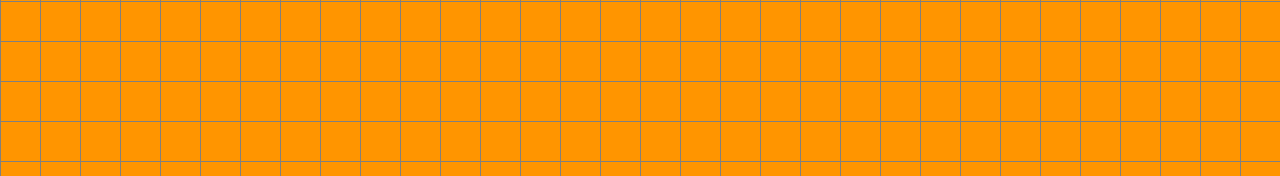
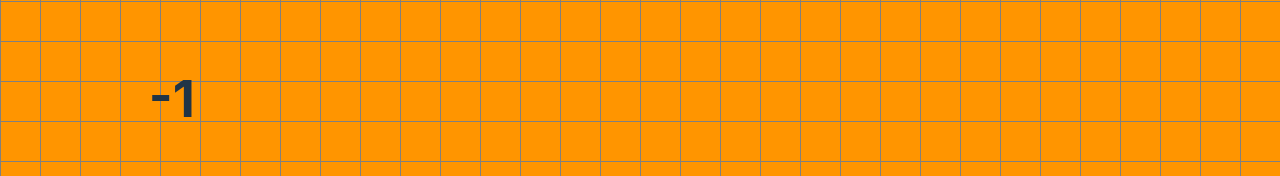
Before and after one commit to aandrepingu/FoCSTools, a React (Vite) app in the folder FoCSTools Site/: page / in a window 1280 px wide. Shown: the part 199-375 px from the top of the page. Built offline with nearby package versions, Linux system fonts and the light colour scheme.

Commit message:
CFG Remove-Update

```diff
--- a/FoCSTools Site/src/pages/CFG.tsx
+++ b/FoCSTools Site/src/pages/CFG.tsx
@@ -4,33 +4,44 @@ import "./CFG.css";
 export default function CFG() {
   const [count, setCount] = useState<number>(0);
   const [text, setText] = useState<string[]>([]);
+  const [currentTextIndex, setCurrentTextIndex] = useState<number>(count - 1);
+
+  function onTextClick(index: number) {
+    setCurrentTextIndex(index);
+    //console.log(currentTextIndex);
+  }
 
   function onAdd() {
-      setCount(count+1);
-      const newText = [...text, ''];
+    setCurrentTextIndex(count);
+    setCount(count + 1);
+    const newText = [...text, ""];
     setText(newText);
   }
 
   function onRemove() {
-      if(count > 1){
-        setCount(count-1);
-      }
-      const newText = [...text];
-      newText.pop()
-      setText(newText);
+    if (count > 0) {
+      setCount(count - 1);
+      text.splice(currentTextIndex, 1);
+      setCurrentTextIndex(count - 2);
     }
 
-    function clear(){
-      const newText = [''];
+    //const newText = [...text];
+    //newText.pop();
+    //setText(newText);
+  }
+
+  function clear() {
+    const newText = [""];
     setText(newText);
-      setCount(1);
+    setCount(0);
+    setCurrentTextIndex(-1);
   }
 
   const onWrite = (index: number, value: string) => {
     const newText = [...text];
     newText[index] = value;
     setText(newText);
-    }
+  };
 
   return (
     <>
@@ -48,10 +59,12 @@ export default function CFG() {
               type="text"
               value={text[index]}
               onChange={(e) => onWrite(index, e.target.value)}
+              onClick={() => onTextClick(index)}
             />
           ))}
         </div>
         <h1>{text}</h1>
+        <h1>{currentTextIndex}</h1>
       </div>
     </>
   );
```
Lines whose indentation alone changed are shown as unchanged.
